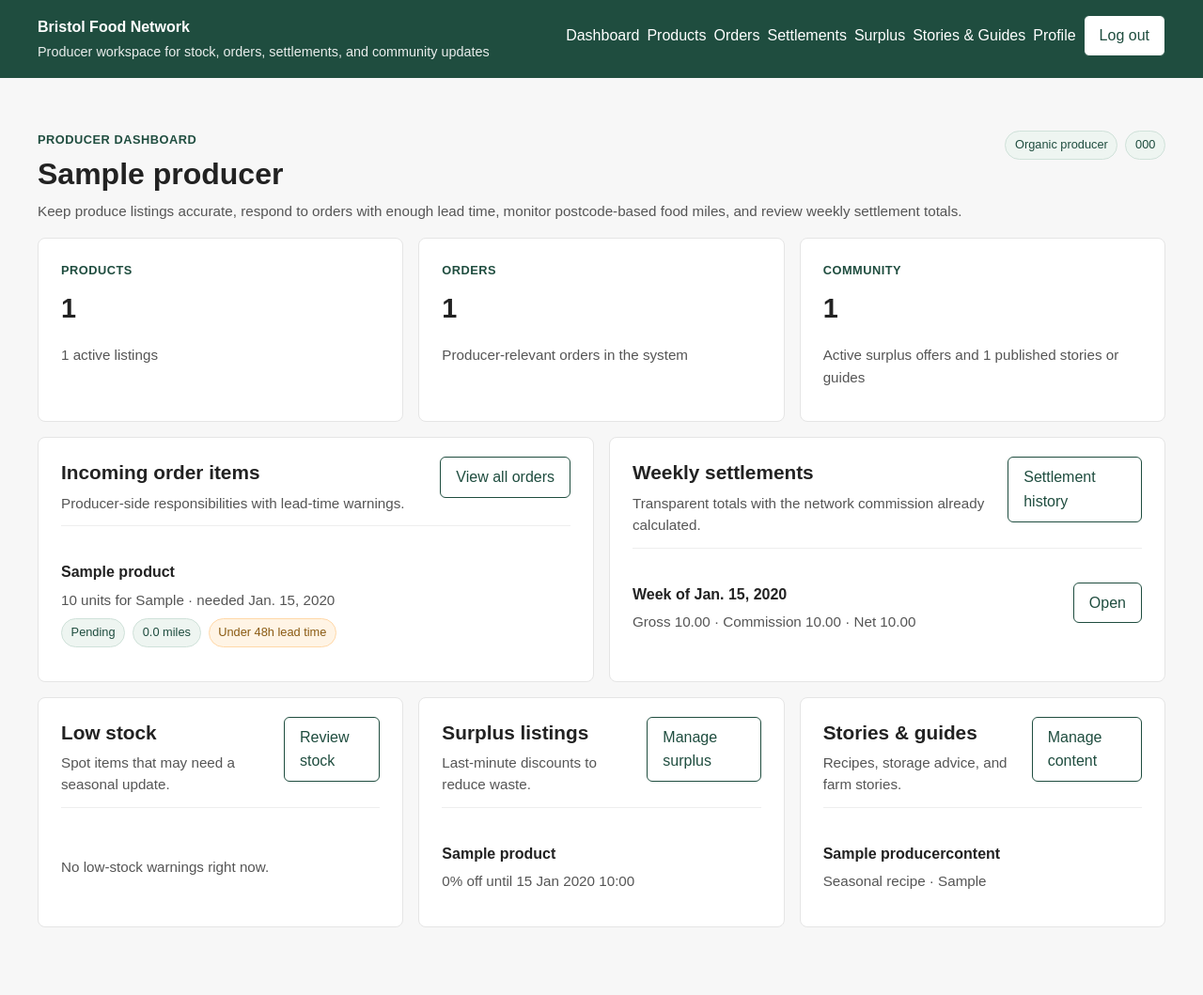
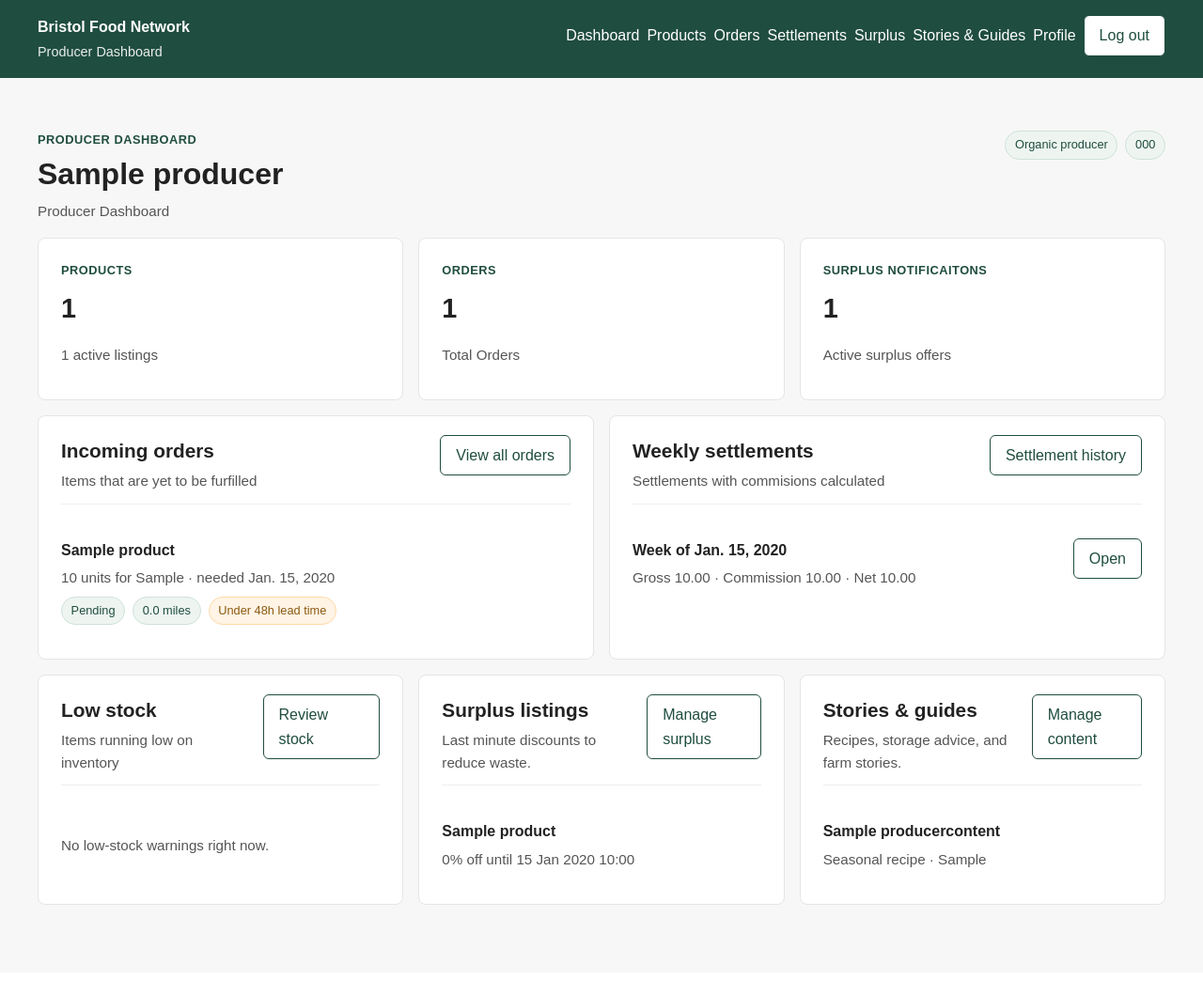
Before and after one commit to FinlayRed/DESD, a Django app: page /producer/dashboard/ in a window 1280 px wide. Shown: the whole page at 94% size. After the commit the page ends 963 px from the top, so only its background shows below. Run offline with Django 5.2, Linux system fonts and the light colour scheme; a user stored in the database is signed in; tables that the repository leaves empty hold one stand-in row (values such as "Sample post").

Commit message:
Copy changes

```diff
--- a/core/forms.py
+++ b/core/forms.py
@@ -128,7 +128,7 @@ class ProductForm(forms.ModelForm):
             "available_to": forms.DateInput(attrs={"type": "date"}),
             "harvest_date": forms.DateInput(attrs={"type": "date"}),
             "best_before_date": forms.DateInput(attrs={"type": "date"}),
-            "farm_origin": forms.TextInput(attrs={"placeholder": "e.g., Sunnyside Farm, Somerset"}),
+            "farm_origin": forms.TextInput(attrs={"placeholder": "e.g., Farmy Farm, Somerset"}),
             "seasonal_highlight": forms.TextInput(attrs={"placeholder": "e.g., Summer favourite"}),
             "allergen_info": forms.Textarea(attrs={
                 "rows": 3,
--- a/core/templates/core/base.html
+++ b/core/templates/core/base.html
@@ -462,7 +462,7 @@
         <div class="site-header-inner">
             <a href="{% url 'core:home' %}" class="brand">
                 <strong>Bristol Food Network</strong>
-                <span>Producer workspace for stock, orders, settlements, and community updates</span>
+                <span>Producer Dashboard</span>
             </a>
             <nav class="top-nav">
                 {% if user.is_authenticated %}
--- a/core/templates/core/content_list.html
+++ b/core/templates/core/content_list.html
@@ -7,7 +7,7 @@
     <div>
         <div class="eyebrow">Stories and guidance</div>
         <h1>Recipes, storage advice, and farm stories</h1>
-        <p>Publish educational updates that help customers understand the produce, seasonality, and the people behind each listing.</p>
+        <p>Publish updates that help customers connect to the produce and the stories behind it.</p>
     </div>
     <div class="actions"><a href="{% url 'core:content-create' %}" class="btn primary">Add content</a></div>
 </div>
--- a/core/templates/core/dashboard.html
+++ b/core/templates/core/dashboard.html
@@ -7,7 +7,7 @@
     <div>
         <div class="eyebrow">Producer dashboard</div>
         <h1>{{ producer.business_name }}</h1>
-        <p>Keep produce listings accurate, respond to orders with enough lead time, monitor postcode-based food miles, and review weekly settlement totals.</p>
+        <p>Producer Dashboard</p>
     </div>
     <div class="chip-row">
         {% if producer.organic %}<span class="badge">Organic producer</span>{% endif %}
@@ -17,16 +17,16 @@
 
 <section class="grid three">
     <article class="stat-card"><span class="eyebrow">Products</span><span class="stat-value">{{ product_count }}</span><p>{{ active_product_count }} active listings</p></article>
-    <article class="stat-card"><span class="eyebrow">Orders</span><span class="stat-value">{{ incoming_order_count }}</span><p>Producer-relevant orders in the system</p></article>
-    <article class="stat-card"><span class="eyebrow">Community</span><span class="stat-value">{{ surplus_count }}</span><p>Active surplus offers and {{ content_count }} published stories or guides</p></article>
+    <article class="stat-card"><span class="eyebrow">Orders</span><span class="stat-value">{{ incoming_order_count }}</span><p>Total Orders</p></article>
+    <article class="stat-card"><span class="eyebrow">Surplus Notificaitons</span><span class="stat-value">{{ surplus_count }}</span><p>Active surplus offers</p></article>
 </section>
 
 <section class="grid two" style="margin-top: 1rem;">
     <article class="card stack">
         <div class="section-title">
             <div>
-                <h2>Incoming order items</h2>
-                <p>Producer-side responsibilities with lead-time warnings.</p>
+                <h2>Incoming orders</h2>
+                <p>Items that are yet to be furfilled</p>
             </div>
             <a href="{% url 'core:order-list' %}" class="btn secondary">View all orders</a>
         </div>
@@ -49,7 +49,7 @@
                 {% endfor %}
             </ul>
         {% else %}
-            <p class="empty-state">No producer order items yet.</p>
+            <p class="empty-state">No incoming orders at the moment.</p>
         {% endif %}
     </article>
 
@@ -57,7 +57,7 @@
         <div class="section-title">
             <div>
                 <h2>Weekly settlements</h2>
-                <p>Transparent totals with the network commission already calculated.</p>
+                <p>Settlements with commisions calculated</p>
             </div>
             <a href="{% url 'core:settlement-list' %}" class="btn secondary">Settlement history</a>
         </div>
@@ -76,7 +76,7 @@
                 {% endfor %}
             </ul>
         {% else %}
-            <p class="empty-state">No pending settlements yet. Paid order items will appear here automatically.</p>
+            <p class="empty-state">No pending settlements yet.</p>
         {% endif %}
     </article>
 </section>
@@ -86,7 +86,7 @@
         <div class="section-title">
             <div>
                 <h2>Low stock</h2>
-                <p>Spot items that may need a seasonal update.</p>
+                <p>Items running low on inventory</p>
             </div>
             <a href="{% url 'core:product-list' %}?visibility=low-stock" class="btn secondary">Review stock</a>
         </div>
@@ -108,7 +108,7 @@
         <div class="section-title">
             <div>
                 <h2>Surplus listings</h2>
-                <p>Last-minute discounts to reduce waste.</p>
+                <p>Last minute discounts to reduce waste.</p>
             </div>
             <a href="{% url 'core:surplus-list' %}" class="btn secondary">Manage surplus</a>
         </div>
--- a/core/templates/core/order_list.html
+++ b/core/templates/core/order_list.html
@@ -7,14 +7,14 @@
     <div>
         <div class="eyebrow">Orders</div>
         <h1>Incoming producer orders</h1>
-        <p>See only the order items assigned to your products, together with delivery method, fulfilment date, producer notes, and lead-time risk.</p>
+        <p>See incoming orders from your customers.</p>
     </div>
 </div>
 
 <div class="card stack">
     <form method="get" class="filters">
         <select name="status">
-            <option value="">All item statuses</option>
+            <option value="">All items</option>
             {% for value, label in item_statuses %}
                 <option value="{{ value }}" {% if status_filter == value %}selected{% endif %}>{{ label }}</option>
             {% endfor %}
--- a/core/templates/core/producer_profile_form.html
+++ b/core/templates/core/producer_profile_form.html
@@ -12,7 +12,7 @@
     <div>
         <div class="eyebrow">Producer profile</div>
         <h1>Business details</h1>
-        <p>Keep your producer identity current so orders, traceability details, and food-mile calculations stay accurate.</p>
+        <p>Update your producer identity</p>
     </div>
 </div>
 
--- a/core/templates/core/product_confirm_delete.html
+++ b/core/templates/core/product_confirm_delete.html
@@ -8,7 +8,7 @@
         <div>
             <div class="eyebrow">Products</div>
             <h1>Delete {{ object.name }}?</h1>
-            <p>This removes the product listing from your producer workspace.</p>
+            <p>This removes the product listing from the system.%s</p>
         </div>
         <form method="post" class="actions">
             {% csrf_token %}
--- a/core/templates/core/product_list.html
+++ b/core/templates/core/product_list.html
@@ -7,7 +7,7 @@
     <div>
         <div class="eyebrow">Products</div>
         <h1>Seasonal inventory</h1>
-        <p>Manage harvest dates, best-before windows, origin details, allergen warnings, stock levels, and longer lead times from one page.</p>
+        <p>Manage harvest dates, best-before windows, origin details, allergen warnings, stock levels, etc.</p>
     </div>
     <div class="actions">
         <a href="{% url 'core:product-create' %}" class="btn primary">Add product</a>
@@ -22,9 +22,9 @@
 
 <div class="card">
     <form method="get" class="filters">
-        <input type="search" name="q" value="{{ search_query }}" placeholder="Search products, origin, or seasonal note">
+        <input type="search" name="q" value="{{ search_query }}" placeholder="Search products">
         <select name="visibility">
-            <option value="">All visibility states</option>
+            <option value="">All products</option>
             <option value="active" {% if visibility == 'active' %}selected{% endif %}>Active only</option>
             <option value="inactive" {% if visibility == 'inactive' %}selected{% endif %}>Inactive only</option>
             <option value="low-stock" {% if visibility == 'low-stock' %}selected{% endif %}>Low stock</option>
--- a/core/templates/core/settlement_list.html
+++ b/core/templates/core/settlement_list.html
@@ -7,7 +7,7 @@
     <div>
         <div class="eyebrow">Settlements</div>
         <h1>Weekly payment records</h1>
-        <p>Paid order items are grouped into weekly settlement windows with the network's five percent commission separated from your net amount.</p>
+        <p>Paid orders are grouped into weekly settlements with the network's five percent comission seperated from your net amount.</p>
     </div>
 </div>
 
--- a/core/templates/core/surplus_form.html
+++ b/core/templates/core/surplus_form.html
@@ -12,7 +12,7 @@
     <div>
         <div class="eyebrow">Surplus produce</div>
         <h1>{% if object %}Update surplus listing{% else %}Create surplus listing{% endif %}</h1>
-        <p>Flag last-minute stock with a discounted price and expiry time.</p>
+        <p>Flag last minute stock with a temporarily discounted price</p>
     </div>
 </div>
 
@@ -55,8 +55,6 @@
                 </div>
             </div>
 
-            <p class="meta" style="margin: -0.5rem 0 1rem;">The original price comes from the selected product and the discounted price cannot be higher.</p>
-
             <div class="form-field{% if form.note.errors %} has-error{% endif %}">
                 <label for="{{ form.note.id_for_label }}">Note <span class="optional">(optional)</span></label>
                 {{ form.note }}
```
Also changed, not shown: core/templates/core/product_form.html (+2 -10 lines).
